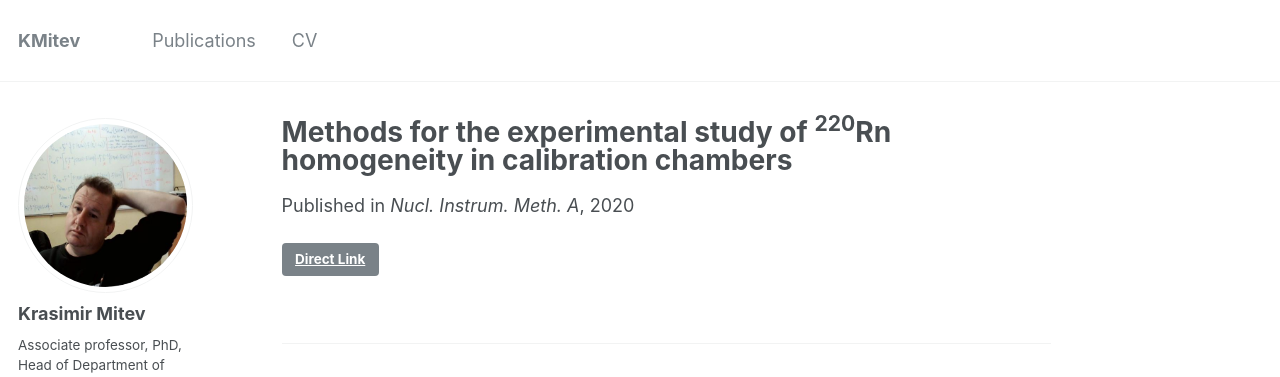
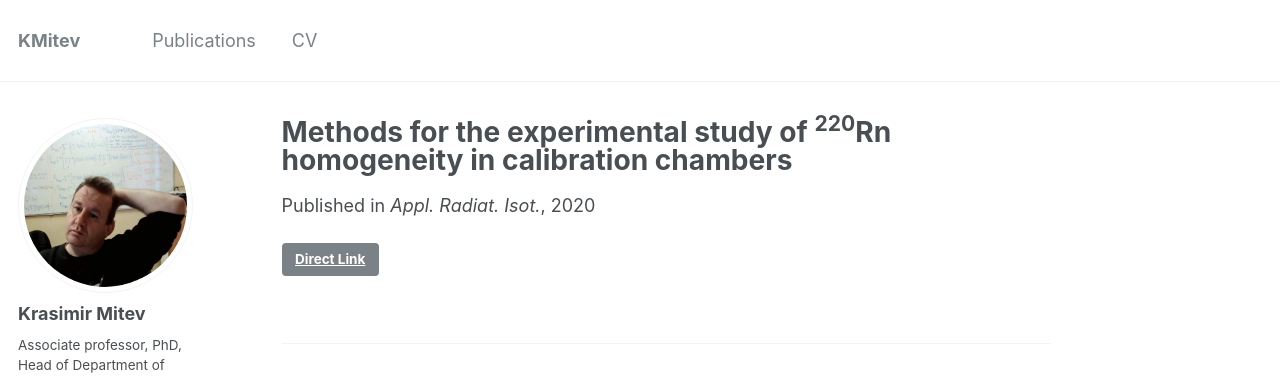
Before and after one commit to KrasimirMitev/krasimirmitev.github.io, a Jekyll site: the page built from _publications/2020-06-01-Methods-for-the-experimental-study-of-220Rn-homogeneity-in-calibration-chambers.md, in a window 1280 px wide. Shown: the top 377 px of the page. Built offline with Jekyll 4.4.1, drawn with Linux system fonts in a browser that asks for light colours; some web fonts are replaced.

Commit message:
Update 2020-06-01-Methods-for-the-experimental-study-of-220Rn-homogeneity-in-calibration-chambers.md

```diff
--- a/_publications/2020-06-01-Methods-for-the-experimental-study-of-220Rn-homogeneity-in-calibration-chambers.md
+++ b/_publications/2020-06-01-Methods-for-the-experimental-study-of-220Rn-homogeneity-in-calibration-chambers.md
@@ -3,7 +3,7 @@ title: "Methods for the experimental study of <sup>220</sup>Rn homogeneity in ca
 collection: publications
 section: peer-rev
 date: 2020-06-01
-venue: Nucl. Instrum. Meth. A
+venue: Appl. Radiat. Isot.
 authors: <b>K. Mitev</b>, P. Cassette, D. Pressyanov, S. Georgiev, Ch. Dutsov, N. Michielsen, B. Sabot
-link: https://doi.org/10.1016/j.nima.2020.164846
+link: https://doi.org/10.1016/j.apradiso.2020.109259
 ---
```
